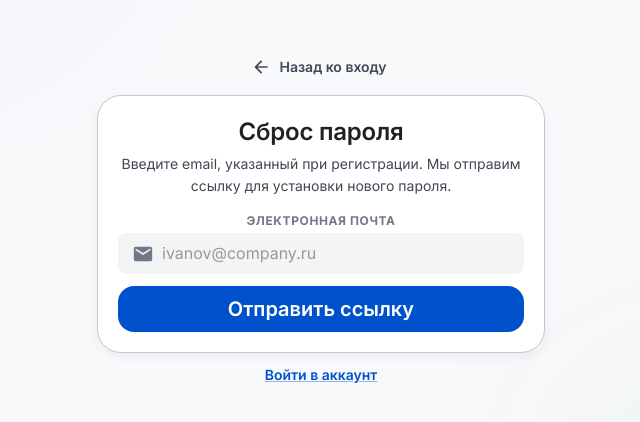
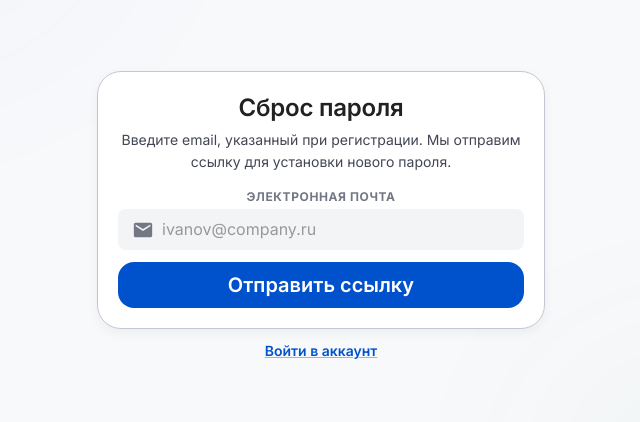
Before and after one commit to pashpashovich/GrowPathClient, a React (Create React App) app: page /forgot-password in a window 1280 px wide. Shown: the part 184-606 px from the top of the page, without its empty margins (319-959 px from the left). Built offline with nearby package versions, Linux system fonts and the light colour scheme; no server answers.

Commit message:
back to auth

```diff
--- a/src/pages/ForgotPasswordPage.js
+++ b/src/pages/ForgotPasswordPage.js
@@ -104,15 +104,6 @@ const ForgotPasswordPage = () => {
       </Box>
 
       <Box sx={{ width: '100%', maxWidth: 448, position: 'relative', zIndex: 1 }}>
-        <Button
-          component={RouterLink}
-          to="/login"
-          startIcon={<ArrowBack />}
-          sx={{ mb: 2, color: 'text.secondary' }}
-        >
-          Назад ко входу
-        </Button>
-
         <Paper
           elevation={0}
           sx={{
```
